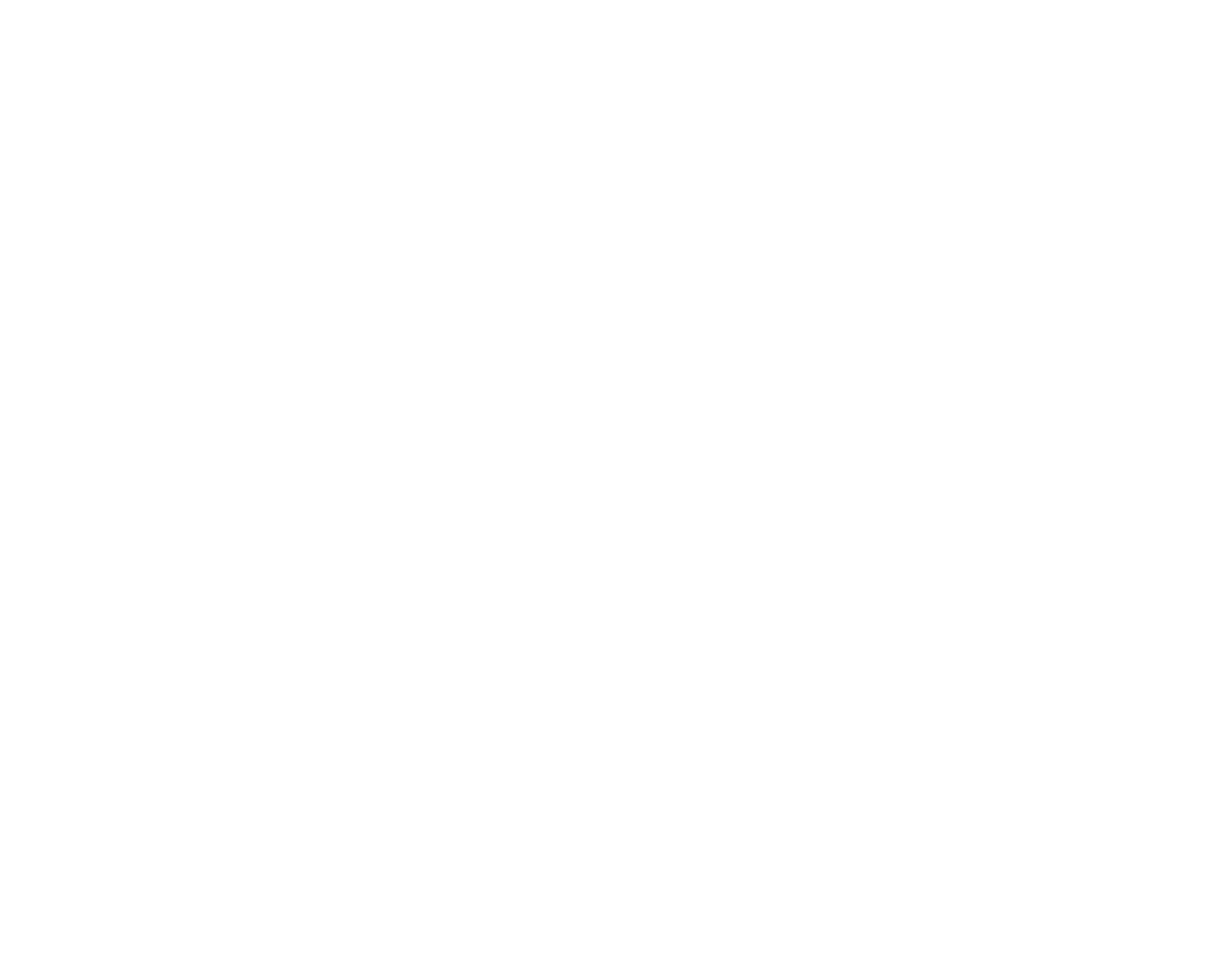
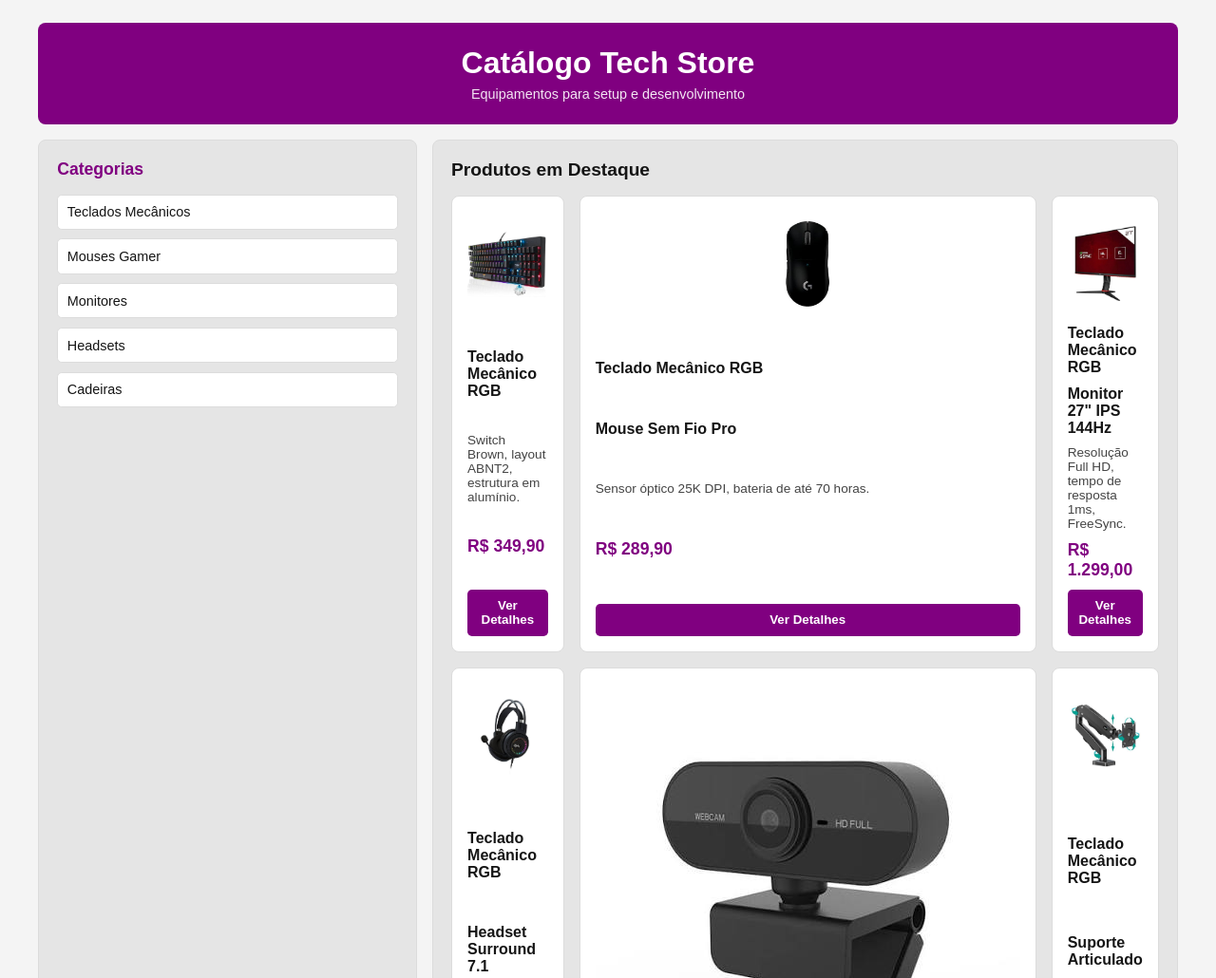
Before and after one commit to HerikyOlv/Front-End-Web-Ads, a plain HTML site: page aula 6/atividades/index.html in a window 1280 px wide. Shown: the top 1030 px of the page at 95% size. Before the commit the page ends 800 px from the top, so only its background shows below. Drawn offline with Linux system fonts and the light colour scheme; files that its build step writes are made by us from their sources.

Commit message:
Atividade aula 6

```diff
--- a/aula 6/atividades/index.html
+++ b/aula 6/atividades/index.html
@@ -1,12 +1,92 @@
 <!DOCTYPE html>
-<html lang="pr-br">
- <meta charset="UTF-8">
+<html lang="pt-br">
+<head>
+    <meta charset="UTF-8">
     <meta name="viewport" content="width=device-width, initial-scale=1.0">
-    <link rel="stylesheet" href="./styles/global.css">
-    <link rel="icon" href="./images/anime-icon.png" type="image/x-icon">
-    <title>Conhecendo os Displays</title>
+    <link rel="stylesheet" href="./style/global.css">
+    <title>Catálogo Tech - CSS Grid</title>
+
 </head>
 <body>
 
+    <div class="layout-grid-area">
+
+        <header class="cabecalho">
+            <h1>Catálogo Tech Store</h1>
+            <p>Equipamentos para setup e desenvolvimento</p>
+        </header>
+
+        <aside class="lateral">
+            <h2>Categorias</h2>
+            <ul>
+                <li>Teclados Mecânicos</li>
+                <li>Mouses Gamer</li>
+                <li>Monitores</li>
+                <li>Headsets</li>
+                <li>Cadeiras</li>
+            </ul>
+        </aside>
+
+        <main class="principal">
+            <h2>Produtos em Destaque</h2>
+
+            <div class="catalogo-grid">
+
+                <div class="card-produto">
+                    <img src="./images/images.jpeg" alt="Teclado Mecânico RGB" class="foto-produto">                    <h3>Teclado Mecânico RGB</h3>
+                    <p>Switch Brown, layout ABNT2, estrutura em alumínio.</p>
+                    <div class="preco">R$ 349,90</div>
+                    <button>Ver Detalhes</button>
+                </div>
+
+                <div class="card-produto">
+                    <img src="./images/images1.jpeg" alt="Mouse Sem Fio Pro" class="foto-produto">                    <h3>Teclado Mecânico RGB</h3>
+                    <h3>Mouse Sem Fio Pro</h3>
+                    <p>Sensor óptico 25K DPI, bateria de até 70 horas.</p>
+                    <div class="preco">R$ 289,90</div>
+                    <button>Ver Detalhes</button>
+                </div>
+
+                <div class="card-produto">
+                    <img src="./images/images2.jpeg" alt="Monitor 27" IPS 144Hz" class="foto-produto">                    <h3>Teclado Mecânico RGB</h3>
+                    <h3>Monitor 27" IPS 144Hz</h3>
+                    <p>Resolução Full HD, tempo de resposta 1ms, FreeSync.</p>
+                    <div class="preco">R$ 1.299,00</div>
+                    <button>Ver Detalhes</button>
+                </div>
+
+                <div class="card-produto">
+                    <img src="./images/images3.jpeg" alt="Headset Surround 7.1" class="foto-produto">                    <h3>Teclado Mecânico RGB</h3>
+                    <h3>Headset Surround 7.1</h3>
+                    <p>Microfone com cancelamento de ruído e almofadas macias.</p>
+                    <div class="preco">R$ 219,90</div>
+                    <button>Ver Detalhes</button>
+                </div>
+
+                <div class="card-produto">
+                    <img src="./images/images4.jpeg" alt="Webcam Full HD 1080p class="foto-produto">                    <h3>Teclado Mecânico RGB</h3>
+                    <h3>Webcam Full HD 1080p</h3>
+                    <p>Foco automático e correção de baixa luminosidade.</p>
+                    <div class="preco">R$ 189,90</div>
+                    <button>Ver Detalhes</button>
+                </div>
+
+                <div class="card-produto">
+                    <img src="./images/images5.jpeg" alt="Suporte Articulado" class="foto-produto">                    <h3>Teclado Mecânico RGB</h3>
+                    <h3>Suporte Articulado</h3>
+                    <p>Pistão a gás para monitores de 17" até 32".</p>
+                    <div class="preco">R$ 159,90</div>
+                    <button>Ver Detalhes</button>
+                </div>
+
+            </div>
+        </main>
+
+        <footer class="rodape">
+            <p>Tecnologia é o Futuro.</p>
+        </footer>
+
+    </div>
+
 </body>
 </html>
--- /dev/null
+++ b/aula 6/atividades/style/global.css
@@ -0,0 +1,165 @@
+* {
+    margin: 0;
+    padding: 0;
+    box-sizing: border-box;
+}
+
+body {
+    font-size: 16px;
+    font-family: Arial, sans-serif;
+    background-color: #f4f4f4;
+    color: #151515;
+    padding: 1.5rem;
+}
+
+
+.layout-grid-area {
+    display: grid;
+    grid-template-areas:
+        "cabecalho cabecalho"
+        "lateral principal"
+        "rodape rodape";
+    grid-template-columns: 1fr 1fr; /* Barra lateral menor (1fr) e catálogo maior (4fr) */
+    grid-template-rows: auto 1fr auto; /* Cabeçalho e rodapé se ajustam ao texto; meio cresce */
+    gap: 1rem;
+    max-width: 1200px;
+    margin: 0 auto;
+}
+
+.cabecalho {
+    grid-area: cabecalho;
+    background-color: purple;
+    color: white;
+    padding: 1.5rem;
+    border-radius: 0.5rem;
+    text-align: center;
+}
+
+.cabecalho p {
+    margin-top: 0.4rem;
+    font-size: 0.9rem;
+    opacity: 0.9;
+}
+
+.lateral {
+    grid-area: lateral;
+    background-color: #e5e5e5;
+    padding: 1.2rem;
+    border-radius: 0.5rem;
+    border: 1px solid #dcdcdc;
+}
+
+.lateral h2 {
+    font-size: 1.1rem;
+    margin-bottom: 1rem;
+    color: purple;
+}
+
+.lateral ul {
+    list-style: none;
+    display: flex;
+    flex-direction: column;
+    gap: 0.6rem;
+}
+
+.lateral li {
+    background-color: white;
+    padding: 0.6rem;
+    border-radius: 0.3rem;
+    border: 1px solid #dcdcdc;
+    font-size: 0.9rem;
+    cursor: pointer;
+}
+
+.lateral li:hover {
+    background-color: purple;
+    color: white;
+}
+
+.principal {
+    grid-area: principal;
+    background-color: #e5e5e5;
+    padding: 1.2rem;
+    border-radius: 0.5rem;
+    border: 1px solid #dcdcdc;
+}
+
+.principal h2 {
+    font-size: 1.2rem;
+    margin-bottom: 1rem;
+}
+
+.rodape {
+    grid-area: rodape;
+    background-color: #151515;
+    color: white;
+    text-align: center;
+    padding: 1rem;
+    border-radius: 0.5rem;
+    font-size: 0.85rem;
+}
+
+.catalogo-grid {
+    display: grid;
+    grid-template-columns: 1fr 1fr 1fr; /* 3 colunas iguais de produtos */
+    grid-auto-rows: minmax(260px); /* Altura mínima de 260px, cresce se precisar */
+    gap: 1rem;
+}
+
+/* Cards usando Display Flex para organizar o conteúdo interno */
+.card-produto {
+    background-color: white;
+    border: 1px solid #dcdcdc;
+    border-radius: 0.5rem;
+    padding: 1rem;
+    display: flex;
+    flex-direction: column;
+    justify-content: space-between;
+    gap: 0.6rem;
+
+}
+
+.foto-produto {
+    background-color: mediumvioletred;
+    color: white;
+    width: 100%;
+    max-width: 100%;
+    height: 110px;
+    border-radius: 0.3rem;
+    display: flex;
+    align-items: center;
+    justify-content: center;
+    font-weight: bold;
+    font-size: 0.9rem;
+    object-fit: contain;
+    background-color: #fff;
+}
+
+.card-produto h3 {
+    font-size: 1rem;
+}
+
+.card-produto p {
+    font-size: 0.85rem;
+    opacity: 0.8;
+}
+
+.preco {
+    font-size: 1.1rem;
+    font-weight: bold;
+    color: purple;
+}
+
+.card-produto button {
+    background-color: purple;
+    color: white;
+    border: none;
+    padding: 0.6rem;
+    border-radius: 0.3rem;
+    cursor: pointer;
+    font-weight: bold;
+}
+
+.card-produto button:hover {
+    background-color: mediumvioletred;
+}
```
Also changed, not shown: aula 6/atividades/global.css (deleted), aula 6/atividades/images/anime-icon.png (deleted), aula 6/atividades/images/images.jpeg (added), aula 6/atividades/images/images1.jpeg (added), aula 6/atividades/images/images2.jpeg (added), aula 6/atividades/images/images3.jpeg (added), aula 6/atividades/images/images4.jpeg (added), aula 6/atividades/images/images5.jpeg (added).
